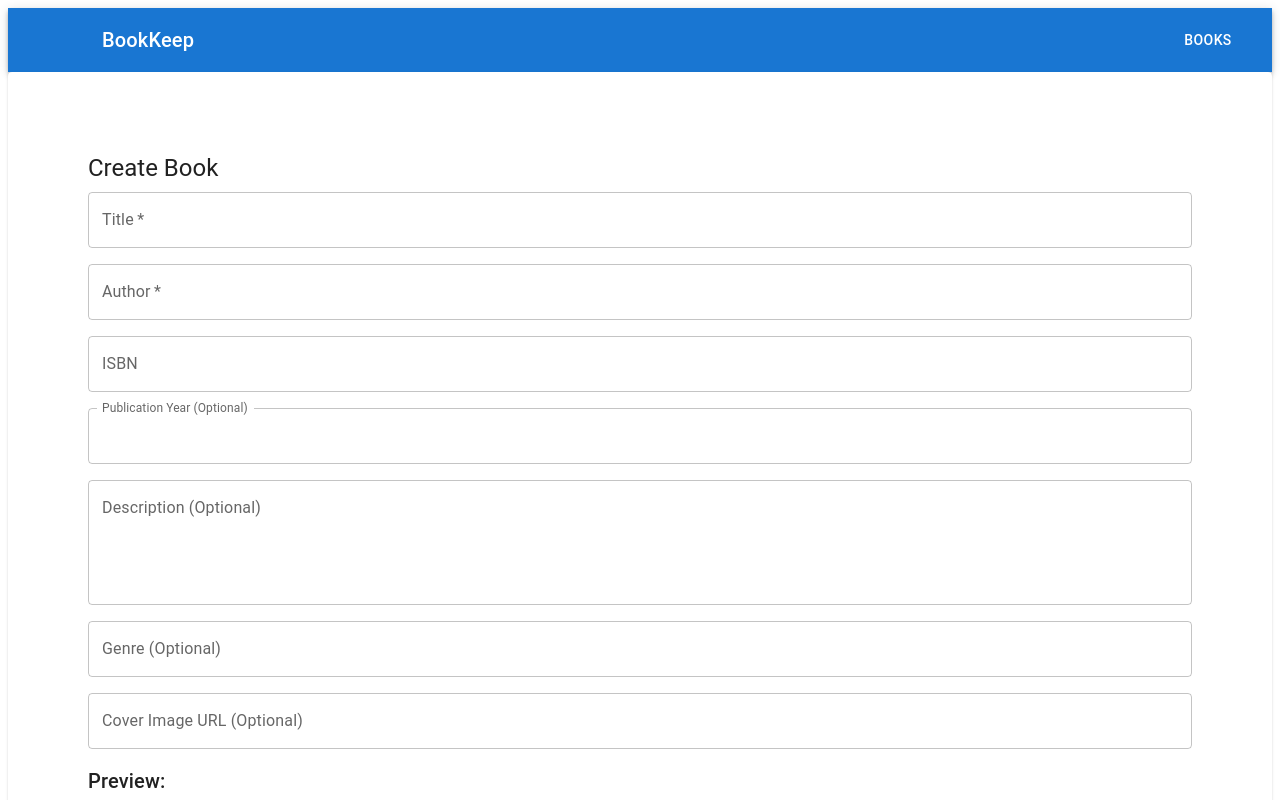
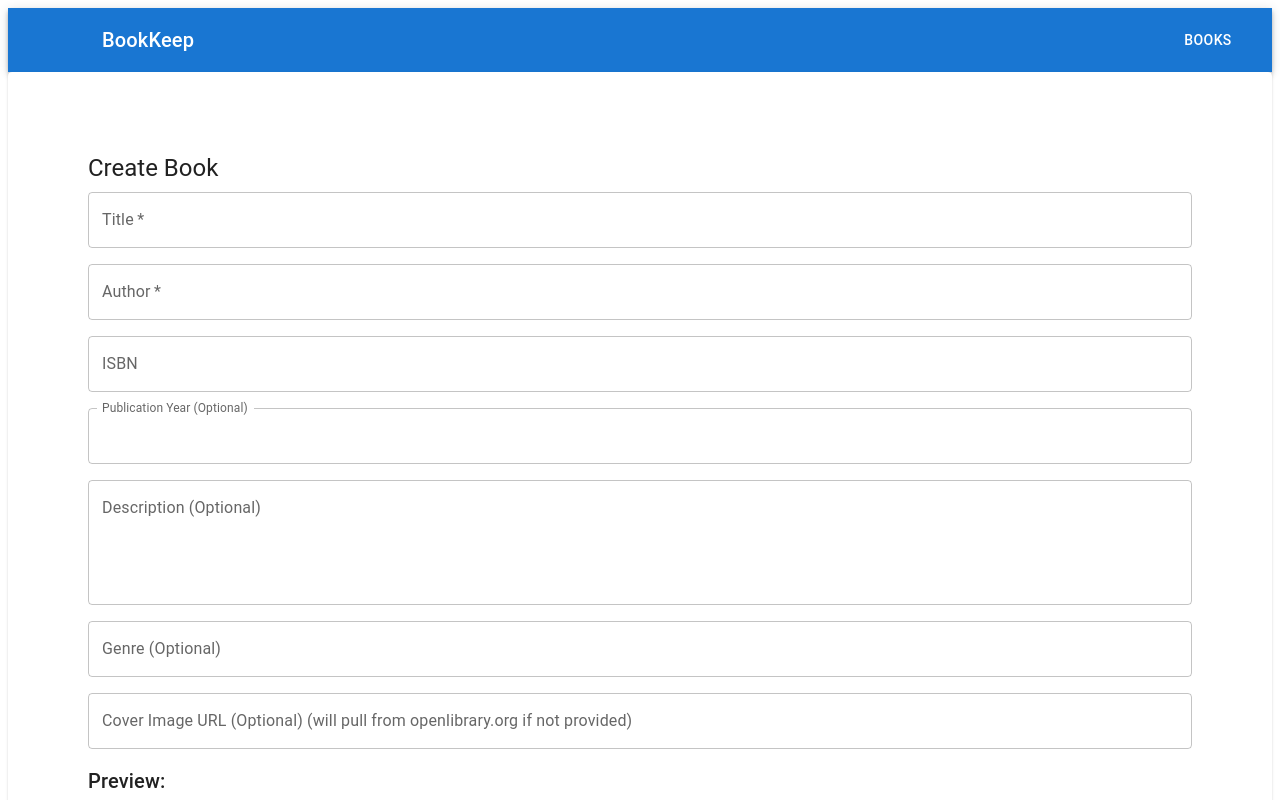
Before and after one commit to imbavirus/BookKeepWeb, a React (Vite) app: page /books/new in a window 1280 px wide. Shown: the top 800 px of the page. Built offline with nearby package versions, Linux system fonts and the light colour scheme; some icons are missing.

Commit message:
added note for cover image

```diff
--- a/src/components/book/bookForm.tsx
+++ b/src/components/book/bookForm.tsx
@@ -161,7 +161,7 @@ export const BookForm = ({
                 <TextField
                     fullWidth
                     id='coverImageUrl'
-                    label='Cover Image URL (Optional)'
+                    label='Cover Image URL (Optional) (will pull from openlibrary.org if not provided)'
                     type='url'
                     {...register('coverImageUrl')}
                     error={!!errors.coverImageUrl}
```
